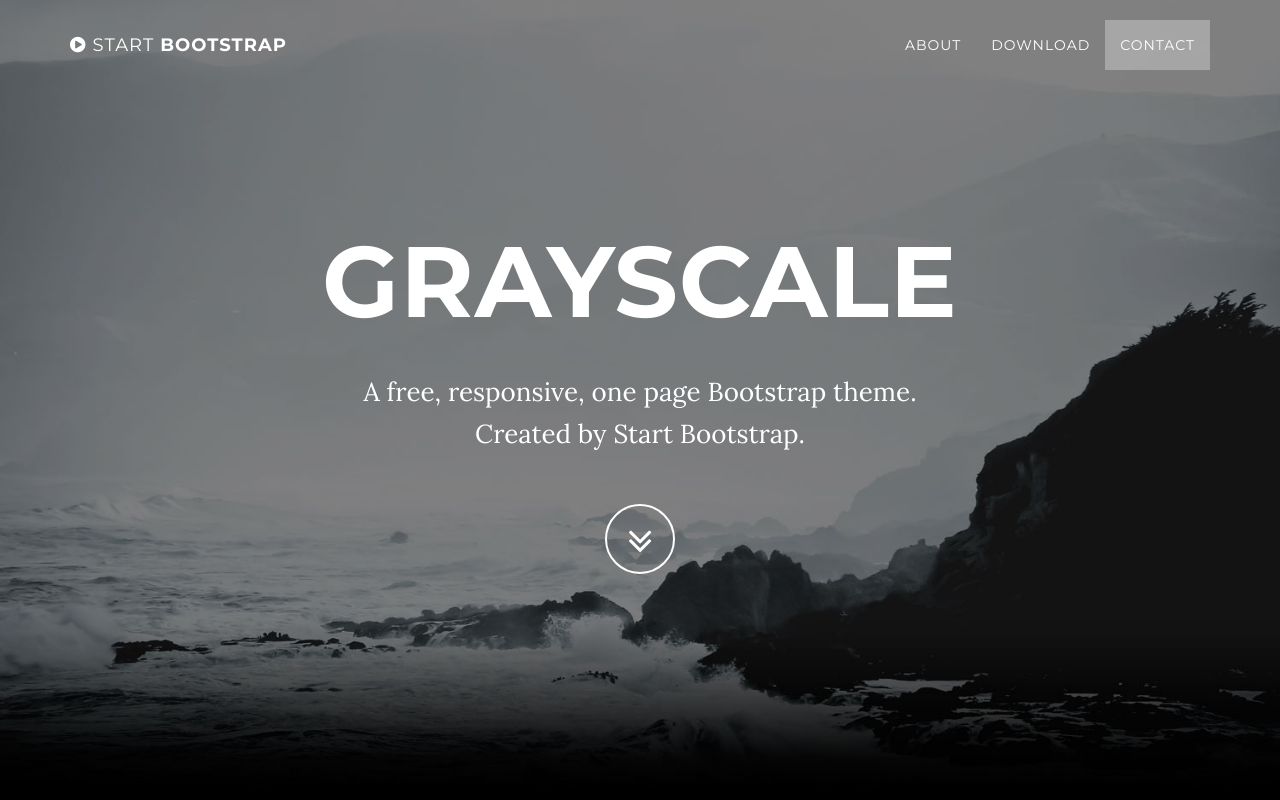
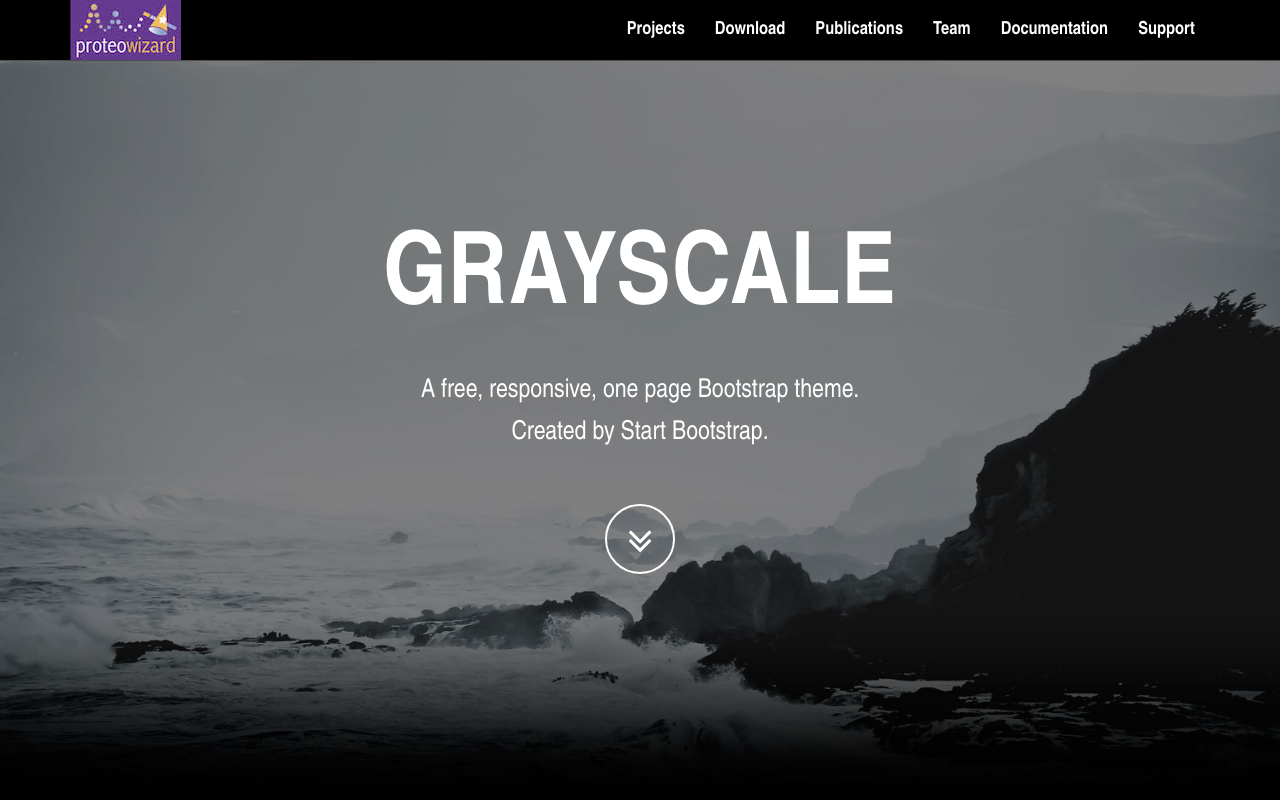
Before and after one commit to mdoshi1/ProteoWizard, a website: page index.html in a window 1280 px wide. Shown: the top 800 px of the page. Drawn offline with nearby package versions, Linux system fonts and the light colour scheme; some packages are replaced by stand-ins of ours.

Commit message:
Modify navbar content
Modify navbar content to show relevant link names
Change navbar font (e.g. size, color, weight)
Change page title
Remove uncessary classes from tags and methods from js file

```diff
--- a/css/grayscale.css
+++ b/css/grayscale.css
@@ -6,7 +6,8 @@
 body {
   width: 100%;
   height: 100%;
-  font-family: "Lora", "Helvetica Neue", Helvetica, Arial, sans-serif;
+  /*font-family: "Lora", "Helvetica Neue", Helvetica, Arial, sans-serif;*/
+  font-family: "Arial Narrow", sans-serif;
   color: white;
   background-color: black;
 }
@@ -22,7 +23,8 @@
 h6 {
   margin: 0 0 35px;
   text-transform: uppercase;
-  font-family: "Montserrat", "Helvetica Neue", Helvetica, Arial, sans-serif;
+  /*font-family: "Montserrat", "Helvetica Neue", Helvetica, Arial, sans-serif;*/
+  font-family: "Arial Narrow", sans-serif;
   font-weight: 700;
   letter-spacing: 1px;
 }
@@ -55,9 +57,10 @@
 .navbar-custom {
   margin-bottom: 0;
   border-bottom: 1px solid rgba(255, 255, 255, 0.3);
-  text-transform: uppercase;
-  font-family: "Montserrat", "Helvetica Neue", Helvetica, Arial, sans-serif;
+  /*font-family: "Montserrat", "Helvetica Neue", Helvetica, Arial, sans-serif;*/
+  font-family: "Arial Narrow", sans-serif;
   background-color: black;
+  font-size: 18px;
 }
 .navbar-custom .navbar-toggle {
   color: white;
@@ -68,22 +71,19 @@
 .navbar-custom .navbar-toggle:active {
   outline: none;
 }
-.navbar-custom .navbar-brand {
-  font-weight: 700;
-}
-.navbar-custom .navbar-brand:focus {
-  outline: none;
-}
 .navbar-custom a {
   color: white;
 }
 .navbar-custom .nav li a {
-  -webkit-transition: background 0.3s ease-in-out;
+  /*-webkit-transition: background 0.3s ease-in-out;
   -moz-transition: background 0.3s ease-in-out;
-  transition: background 0.3s ease-in-out;
+  transition: background 0.3s ease-in-out;*/
+  line-height: 30px;
+  font-weight: bold;
 }
 .navbar-custom .nav li a:hover {
-  color: rgba(255, 255, 255, 0.8);
+  /*color: rgba(255, 255, 255, 0.8);*/
+  color: #FAC74A;
   outline: none;
   background-color: transparent;
 }
@@ -103,18 +103,23 @@
 }
 @media (min-width: 768px) {
   .navbar-custom {
-    padding: 20px 0;
+    /*padding: 20px 0;
     border-bottom: none;
     letter-spacing: 1px;
     background: transparent;
     -webkit-transition: background 0.5s ease-in-out, padding 0.5s ease-in-out;
     -moz-transition: background 0.5s ease-in-out, padding 0.5s ease-in-out;
-    transition: background 0.5s ease-in-out, padding 0.5s ease-in-out;
+    transition: background 0.5s ease-in-out, padding 0.5s ease-in-out;*/
   }
   .navbar-custom.top-nav-collapse {
     padding: 0;
     background: black;
     border-bottom: 1px solid rgba(255, 255, 255, 0.3);
+  }
+}
+@media (max-width: 767px) {
+  .navbar-custom .nav li a {
+    line-height: 20px;
   }
 }
 .intro {
--- a/index.html
+++ b/index.html
@@ -9,7 +9,7 @@
     <meta name="description" content="">
     <meta name="author" content="">
 
-    <title>Grayscale - Start Bootstrap Theme</title>
+    <title>ProteoWizard: Home</title>
 
     <!-- Bootstrap Core CSS -->
     <link href="vendor/bootstrap/css/bootstrap.min.css" rel="stylesheet">
@@ -20,7 +20,7 @@
     <link href="http://fonts.googleapis.com/css?family=Montserrat:400,700" rel="stylesheet" type="text/css">
 
     <!-- Theme CSS -->
-    <link href="css/grayscale.min.css" rel="stylesheet">
+    <link href="css/grayscale.css" rel="stylesheet">
 
     <!-- HTML5 Shim and Respond.js IE8 support of HTML5 elements and media queries -->
     <!-- WARNING: Respond.js doesn't work if you view the page via file:// -->
@@ -31,7 +31,7 @@
 
 </head>
 
-<body id="page-top" data-spy="scroll" data-target=".navbar-fixed-top">
+<body id="page-top">
 
     <!-- Navigation -->
     <nav class="navbar navbar-custom navbar-fixed-top" role="navigation">
@@ -40,26 +40,31 @@
                 <button type="button" class="navbar-toggle" data-toggle="collapse" data-target=".navbar-main-collapse">
                     Menu <i class="fa fa-bars"></i>
                 </button>
-                <a class="navbar-brand page-scroll" href="#page-top">
-                    <i class="fa fa-play-circle"></i> <span class="light">Start</span> Bootstrap
+                <a class="navbar-left page-scroll" href="#page-top">
+                    <img src="img/proteowizard-logo.jpg">
                 </a>
             </div>
 
             <!-- Collect the nav links, forms, and other content for toggling -->
             <div class="collapse navbar-collapse navbar-right navbar-main-collapse">
                 <ul class="nav navbar-nav">
-                    <!-- Hidden li included to remove active class from about link when scrolled up past about section -->
-                    <li class="hidden">
-                        <a href="#page-top"></a>
+                    <li>
+                        <a href="projects.html">Projects</a>
                     </li>
                     <li>
-                        <a class="page-scroll" href="#about">About</a>
+                        <a href="download.html">Download</a>
                     </li>
                     <li>
-                        <a class="page-scroll" href="#download">Download</a>
+                        <a href="publications.html">Publications</a>
                     </li>
                     <li>
-                        <a class="page-scroll" href="#contact">Contact</a>
+                        <a href="team.html">Team</a>
+                    </li>
+                    <li>
+                        <a href="documentation.html">Documentation</a>
+                    </li>
+                    <li>
+                        <a href="support.html">Support</a>
                     </li>
                 </ul>
             </div>
--- a/js/grayscale.js
+++ b/js/grayscale.js
@@ -5,7 +5,7 @@
  */
 
 // jQuery to collapse the navbar on scroll
-function collapseNavbar() {
+/*function collapseNavbar() {
     if ($(".navbar").offset().top > 50) {
         $(".navbar-fixed-top").addClass("top-nav-collapse");
     } else {
@@ -14,7 +14,7 @@
 }
 
 $(window).scroll(collapseNavbar);
-$(document).ready(collapseNavbar);
+$(document).ready(collapseNavbar);*/
 
 // jQuery for page scrolling feature - requires jQuery Easing plugin
 $(function() {
```
Also changed, not shown: img/proteowizard-logo.jpg (added).
